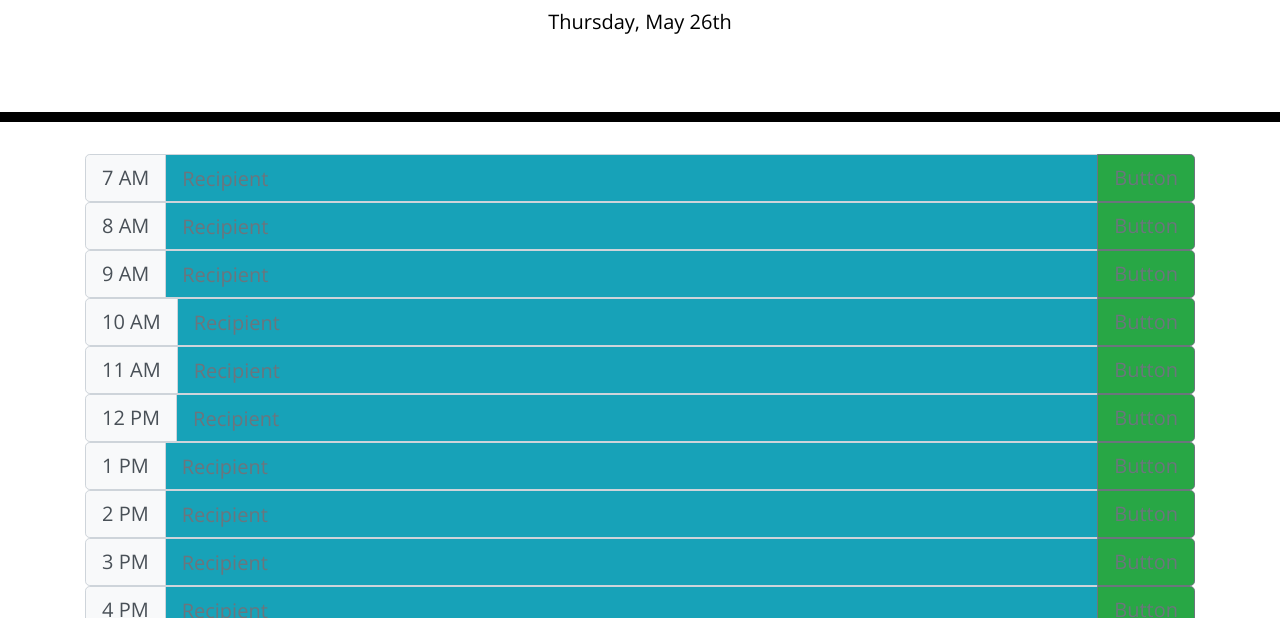
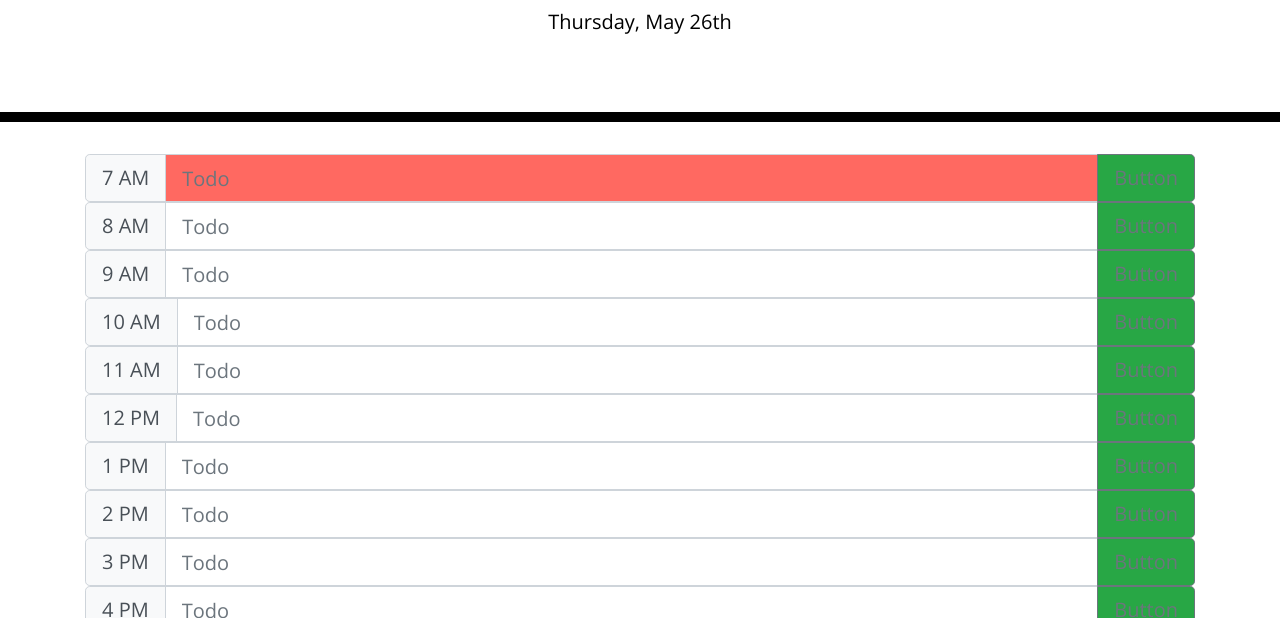
Before and after one commit to dnsnguy08/work_day_calendar, a plain HTML site: page index.html in a window 1280 px wide. Shown: the part 182-800 px from the top of the page. Drawn offline with nearby package versions, Linux system fonts and the light colour scheme.

Commit message:
Added test function for updating event block colors

```diff
--- a/script.js
+++ b/script.js
@@ -1,16 +1,15 @@
-const calendarContainer =$(".container");
+const calendarContainer = $(".container");
 const today = moment().format('dddd, MMMM Do');
-const hourEl = $(".input-group");
-// , YYYY, h:mm:ss a');
+const currentTime = moment().format('h.mm.ss A');
+
 $("#currentDay").text(today);
 
-// $(".list-group-item").prepend('hello');
 
 function addTimeBlocks () {
     const workdayHours = ['7 AM', '8 AM', '9 AM', '10 AM', '11 AM', '12 PM', '1 PM', '2 PM', '3 PM', '4 PM', '5 PM', '6 PM', '7 PM', '8 PM'];
     for (let i = 0; i < workdayHours.length; i++) {
         let timeTag = '<div class="input-group-prepend"><span class="input-group-text bg-light" id="inputGroup-sizing-lg">' + workdayHours[i] + '</span></div>';
-        let inputText = "<input type='text' class='form-control bg-info' placeholder='Recipient's username' aria-label='Recipient's username' aria-describedby='button-addon2'>";
+        let inputText = "<input type='text' class='form-control events' placeholder='Todo' aria-label='todo' aria-describedby='button-addon2'>";
         let saveButton = '<div class="input-group-append"><button class="btn btn-outline-secondary bg-success" type="button" id="button-addon2">Button</button></div>';
         let hourBlock = '<div class="input-group input-group-lg d-flex bd-highlight bg-gradient-info">' + timeTag + inputText + saveButton + '</div>';
 
@@ -20,3 +19,33 @@ function addTimeBlocks () {
 }
 
 addTimeBlocks();
+
+const hourTag = $(".input-group-text");
+
+const updateBlock = $(".events");
+// console.log(updateBlock[0]);
+
+
+function colorEvents() {
+
+    for (let i = 0; i < hourTag.length; i++) {
+
+        let timeString = hourTag[i].innerHTML.split(" ");
+        let currentTimeStr = currentTime.split(" ");
+        if ((parseFloat(currentTimeStr[0]) > parseInt(timeString[0])) && (currentTimeStr[1] === timeString[1])) {
+
+        updateBlock.eq(i).addClass('current-hour');
+        }
+        // if ((parseFloat(currentTimeStr[0]) > parseInt(timeString[0])) && (currentTimeStr[1] === timeString[1])) {
+        //     updateBlock[i].addClass('current-hour');
+        // }
+        // // console.log(hourTag[i].textContent);
+        // else if (parseFloat(currentTimeStr[0]) > parseInt(timeString[0])){
+        //     updateBlock[i].addClass('hour-passed');
+        // } else {
+        //     updateBlock[i].addClass('future-hour');
+        // }
+
+    }
+}
+colorEvents();
--- a/style.css
+++ b/style.css
@@ -73,3 +73,15 @@ textarea {
   font-size: 20px;
   transition: all 0.3s ease-in-out;
 }
+
+.hour-passed {
+  background-color: rgb(197, 197, 197);
+}
+
+.current-hour {
+  background-color: #ff6961;
+}
+
+.future-hour {
+  background-color: #8dff7e;
+}
```
